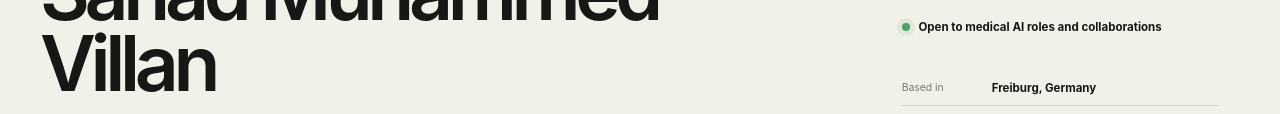
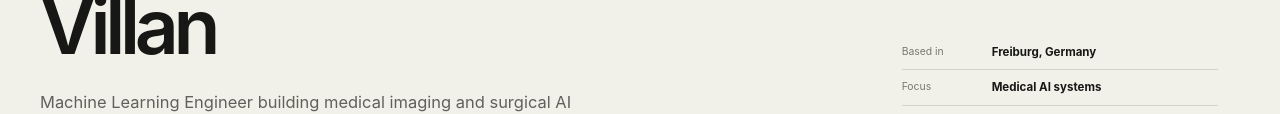
Before and after one commit to sahadvillan/sahadvillan.github.io, a plain HTML site: page index.html in a window 1280 px wide. Shown: the part 501-615 px from the top of the page. Drawn offline with Linux system fonts and the light colour scheme.

Commit message:
Add files via upload

```diff
--- a/data/profile.json
+++ b/data/profile.json
@@ -1,7 +1,7 @@
 {
   "name": "Sahad Muhammed Villan",
   "location": "Freiburg, Germany",
-  "availability": "Open to medical AI roles and collaborations",
+  "availability": "",
   "intro": "Machine Learning Engineer building medical imaging and surgical AI systems.",
   "aboutLead": "I turn medical imaging research into systems that can be tested, explained, and deployed.",
   "aboutBody": "My work spans PyTorch, computer vision, uncertainty estimation, deployment, and medical hardware integration.",
--- a/index.html
+++ b/index.html
@@ -42,7 +42,6 @@
           <figure class="profile-photo">
             <img src="assets/sahad-portrait.jpg" alt="Portrait of Sahad Muhammed Villan">
           </figure>
-          <div class="availability"><i></i><span data-availability>Open to conversations</span></div>
           <dl>
             <div><dt>Based in</dt><dd data-location>Freiburg, Germany</dd></div>
             <div><dt>Focus</dt><dd>Medical AI systems</dd></div>
```
